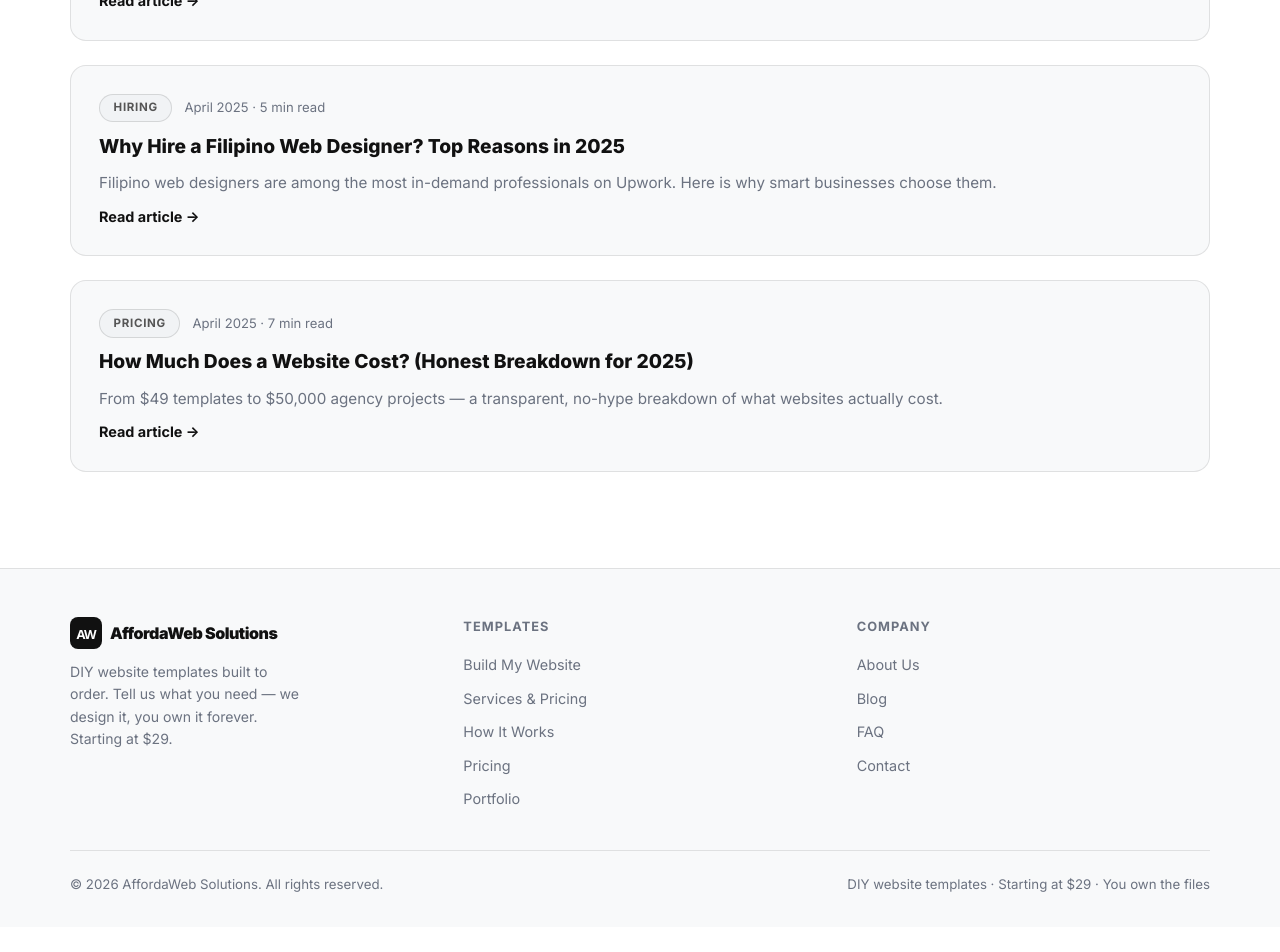
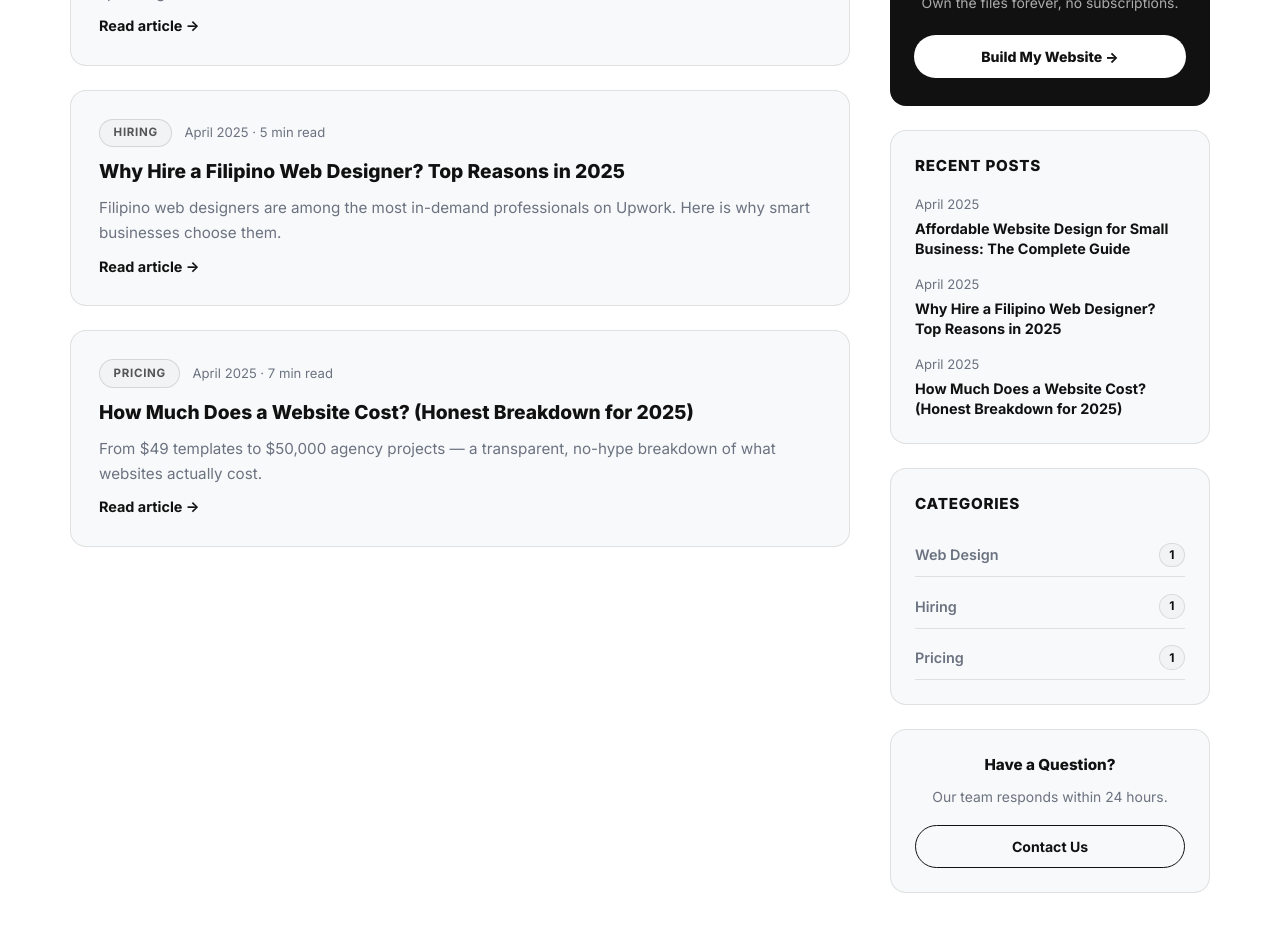
Before and after one commit to affordaweb/webtemp, a Next.js app: page /blog in a window 1280 px wide. Shown: the part 640-1592 px from the top of the page. Before the commit the page ends 1567 px from the top, so only its background shows below. Built offline with nearby package versions, Linux system fonts and the light colour scheme; no server answers.

Commit message:
feat: add sidebar to blog listing and all single post pages

```diff
--- a/app/blog/affordable-website-design-for-small-business/page.tsx
+++ b/app/blog/affordable-website-design-for-small-business/page.tsx
@@ -1,5 +1,6 @@
 import type { Metadata } from "next";
 import Link from "next/link";
+import BlogSidebar from "@/components/BlogSidebar";
 
 export const metadata: Metadata = {
   title: "Affordable Website Design for Small Business: The Complete Guide",
@@ -10,8 +11,11 @@ export const metadata: Metadata = {
 
 export default function Post() {
   return (
-    <article style={{ padding: "5rem 0 6rem" }}>
-      <div className="container-tight" style={{ maxWidth: 740, marginInline: "auto" }}>
+    <div style={{ padding: "5rem 0 6rem" }}>
+      <div className="container-tight">
+        <div className="blog-layout" style={{ display: "grid", gridTemplateColumns: "1fr 320px", gap: "2.5rem", alignItems: "start" }}>
+          {/* Article */}
+          <article>
         <Link href="/blog" style={{ color: "var(--text-muted)", textDecoration: "none", fontSize: "0.9rem", fontWeight: 600, display: "inline-flex", alignItems: "center", gap: "0.35rem", marginBottom: "2rem" }}>
           ← Back to Blog
         </Link>
@@ -89,7 +93,12 @@ export default function Post() {
             <Link href="/generate" className="btn-primary">Order Your Website — from $49 →</Link>
           </div>
         </div>
+      </article>
+
+          {/* Sidebar */}
+          <BlogSidebar currentSlug="affordable-website-design-for-small-business" />
+        </div>
       </div>
-    </article>
+    </div>
   );
 }
--- a/app/blog/how-much-does-a-website-cost/page.tsx
+++ b/app/blog/how-much-does-a-website-cost/page.tsx
@@ -1,5 +1,6 @@
 import type { Metadata } from "next";
 import Link from "next/link";
+import BlogSidebar from "@/components/BlogSidebar";
 
 export const metadata: Metadata = {
   title: "How Much Does a Website Cost? (Honest Breakdown for 2025)",
@@ -49,8 +50,11 @@ const TIERS = [
 
 export default function Post() {
   return (
-    <article style={{ padding: "5rem 0 6rem" }}>
-      <div className="container-tight" style={{ maxWidth: 740, marginInline: "auto" }}>
+    <div style={{ padding: "5rem 0 6rem" }}>
+      <div className="container-tight">
+        <div className="blog-layout" style={{ display: "grid", gridTemplateColumns: "1fr 320px", gap: "2.5rem", alignItems: "start" }}>
+          {/* Article */}
+          <article>
         <Link href="/blog" style={{ color: "var(--text-muted)", textDecoration: "none", fontSize: "0.9rem", fontWeight: 600, display: "inline-flex", alignItems: "center", gap: "0.35rem", marginBottom: "2rem" }}>
           ← Back to Blog
         </Link>
@@ -129,7 +133,12 @@ export default function Post() {
             <Link href="/generate" className="btn-primary">Order My Website →</Link>
           </div>
         </div>
+      </article>
+
+          {/* Sidebar */}
+          <BlogSidebar currentSlug="how-much-does-a-website-cost" />
+        </div>
       </div>
-    </article>
+    </div>
   );
 }
--- a/app/blog/page.tsx
+++ b/app/blog/page.tsx
@@ -1,5 +1,6 @@
 import type { Metadata } from "next";
 import Link from "next/link";
+import BlogSidebar from "@/components/BlogSidebar";
 
 export const metadata: Metadata = {
   title: "Blog — Affordable Website Design Tips & Guides",
@@ -74,6 +75,8 @@ export default function BlogPage() {
 
       <section style={{ padding: "5rem 0 6rem" }}>
         <div className="container-tight">
+          <div className="blog-layout" style={{ display: "grid", gridTemplateColumns: "1fr 320px", gap: "2.5rem", alignItems: "start" }}>
+            {/* Posts */}
             <div style={{ display: "flex", flexDirection: "column", gap: "1.5rem" }}>
               {POSTS.map((post) => (
                 <Link key={post.slug} href={`/blog/${post.slug}`} style={{ textDecoration: "none", color: "inherit" }}>
@@ -92,6 +95,10 @@ export default function BlogPage() {
                 </Link>
               ))}
             </div>
+
+            {/* Sidebar */}
+            <BlogSidebar />
+          </div>
         </div>
       </section>
     </>
--- a/app/blog/why-hire-a-filipino-web-designer/page.tsx
+++ b/app/blog/why-hire-a-filipino-web-designer/page.tsx
@@ -1,5 +1,6 @@
 import type { Metadata } from "next";
 import Link from "next/link";
+import BlogSidebar from "@/components/BlogSidebar";
 
 export const metadata: Metadata = {
   title: "Why Hire a Filipino Web Designer? Top Reasons in 2025",
@@ -10,8 +11,11 @@ export const metadata: Metadata = {
 
 export default function Post() {
   return (
-    <article style={{ padding: "5rem 0 6rem" }}>
-      <div className="container-tight" style={{ maxWidth: 740, marginInline: "auto" }}>
+    <div style={{ padding: "5rem 0 6rem" }}>
+      <div className="container-tight">
+        <div className="blog-layout" style={{ display: "grid", gridTemplateColumns: "1fr 320px", gap: "2.5rem", alignItems: "start" }}>
+          {/* Article */}
+          <article>
         <Link href="/blog" style={{ color: "var(--text-muted)", textDecoration: "none", fontSize: "0.9rem", fontWeight: 600, display: "inline-flex", alignItems: "center", gap: "0.35rem", marginBottom: "2rem" }}>
           ← Back to Blog
         </Link>
@@ -68,7 +72,12 @@ export default function Post() {
             <Link href="/generate" className="btn-primary">Get Your Website — from $49 →</Link>
           </div>
         </div>
+      </article>
+
+          {/* Sidebar */}
+          <BlogSidebar currentSlug="why-hire-a-filipino-web-designer" />
+        </div>
       </div>
-    </article>
+    </div>
   );
 }
--- a/app/globals.css
+++ b/app/globals.css
@@ -238,3 +238,10 @@ body {
 .status-pending   { background: rgba(234,179,8,0.12); color: #B45309; border: 1px solid rgba(234,179,8,0.35); }
 .status-paid      { background: rgba(22,163,74,0.12); color: #166534; border: 1px solid rgba(22,163,74,0.35); }
 .status-delivered { background: rgba(0,0,0,0.06); color: #374151; border: 1px solid rgba(0,0,0,0.15); }
+
+/* Blog two-column (article + sidebar) */
+@media (max-width: 900px) {
+  .blog-layout {
+    grid-template-columns: 1fr !important;
+  }
+}
--- /dev/null
+++ b/components/BlogSidebar.tsx
@@ -0,0 +1,182 @@
+import Link from "next/link";
+
+const RECENT_POSTS = [
+  {
+    slug: "affordable-website-design-for-small-business",
+    title: "Affordable Website Design for Small Business: The Complete Guide",
+    date: "April 2025",
+    category: "Web Design",
+  },
+  {
+    slug: "why-hire-a-filipino-web-designer",
+    title: "Why Hire a Filipino Web Designer? Top Reasons in 2025",
+    date: "April 2025",
+    category: "Hiring",
+  },
+  {
+    slug: "how-much-does-a-website-cost",
+    title: "How Much Does a Website Cost? (Honest Breakdown for 2025)",
+    date: "April 2025",
+    category: "Pricing",
+  },
+];
+
+const CATEGORIES = [
+  { label: "Web Design", count: 1 },
+  { label: "Hiring", count: 1 },
+  { label: "Pricing", count: 1 },
+];
+
+export default function BlogSidebar({ currentSlug }: { currentSlug?: string }) {
+  return (
+    <aside style={{ display: "flex", flexDirection: "column", gap: "1.5rem" }}>
+
+      {/* CTA Widget */}
+      <div
+        style={{
+          background: "#111111",
+          borderRadius: "1rem",
+          padding: "1.75rem 1.5rem",
+          textAlign: "center",
+        }}
+      >
+        <div style={{ fontSize: "2rem", marginBottom: "0.75rem" }}>🚀</div>
+        <h3 style={{ color: "#ffffff", fontWeight: 800, fontSize: "1.05rem", lineHeight: 1.35, marginBottom: "0.65rem" }}>
+          Get Your Website Built Today
+        </h3>
+        <p style={{ color: "rgba(255,255,255,0.65)", fontSize: "0.87rem", lineHeight: 1.6, marginBottom: "1.25rem" }}>
+          Custom-designed template from $29. Own the files forever, no subscriptions.
+        </p>
+        <Link
+          href="/generate"
+          style={{
+            display: "block",
+            background: "#ffffff",
+            color: "#111111",
+            fontWeight: 800,
+            fontSize: "0.88rem",
+            padding: "0.7rem 1rem",
+            borderRadius: "999px",
+            textDecoration: "none",
+            transition: "opacity 0.15s",
+          }}
+        >
+          Build My Website →
+        </Link>
+      </div>
+
+      {/* Recent Posts */}
+      <div
+        style={{
+          background: "var(--surface)",
+          border: "1.5px solid var(--border)",
+          borderRadius: "1rem",
+          padding: "1.5rem",
+        }}
+      >
+        <h3 style={{ fontWeight: 800, fontSize: "0.95rem", color: "#111111", marginBottom: "1.1rem", textTransform: "uppercase", letterSpacing: "0.05em" }}>
+          Recent Posts
+        </h3>
+        <div style={{ display: "flex", flexDirection: "column", gap: "1rem" }}>
+          {RECENT_POSTS.filter((p) => p.slug !== currentSlug).map((post) => (
+            <Link key={post.slug} href={`/blog/${post.slug}`} style={{ textDecoration: "none", color: "inherit" }}>
+              <div style={{ display: "flex", flexDirection: "column", gap: "0.25rem" }}>
+                <span style={{ fontSize: "0.82rem", color: "var(--text-muted)" }}>{post.date}</span>
+                <span
+                  style={{
+                    fontSize: "0.9rem",
+                    fontWeight: 700,
+                    color: "#111111",
+                    lineHeight: 1.4,
+                    transition: "opacity 0.15s",
+                  }}
+                >
+                  {post.title}
+                </span>
+              </div>
+            </Link>
+          ))}
+        </div>
+      </div>
+
+      {/* Categories */}
+      <div
+        style={{
+          background: "var(--surface)",
+          border: "1.5px solid var(--border)",
+          borderRadius: "1rem",
+          padding: "1.5rem",
+        }}
+      >
+        <h3 style={{ fontWeight: 800, fontSize: "0.95rem", color: "#111111", marginBottom: "1.1rem", textTransform: "uppercase", letterSpacing: "0.05em" }}>
+          Categories
+        </h3>
+        <div style={{ display: "flex", flexDirection: "column", gap: "0.5rem" }}>
+          {CATEGORIES.map((cat) => (
+            <div
+              key={cat.label}
+              style={{
+                display: "flex",
+                justifyContent: "space-between",
+                alignItems: "center",
+                padding: "0.55rem 0",
+                borderBottom: "1px solid var(--border)",
+              }}
+            >
+              <span style={{ fontSize: "0.9rem", color: "var(--text-muted)", fontWeight: 600 }}>{cat.label}</span>
+              <span
+                style={{
+                  background: "var(--surface-2)",
+                  border: "1.5px solid var(--border)",
+                  borderRadius: "999px",
+                  fontSize: "0.75rem",
+                  fontWeight: 700,
+                  color: "#111111",
+                  padding: "0.15rem 0.6rem",
+                  minWidth: "1.6rem",
+                  textAlign: "center",
+                }}
+              >
+                {cat.count}
+              </span>
+            </div>
+          ))}
+        </div>
+      </div>
+
+      {/* Contact Widget */}
+      <div
+        style={{
+          background: "var(--surface)",
+          border: "1.5px solid var(--border)",
+          borderRadius: "1rem",
+          padding: "1.5rem",
+          textAlign: "center",
+        }}
+      >
+        <h3 style={{ fontWeight: 800, fontSize: "0.95rem", color: "#111111", marginBottom: "0.6rem" }}>
+          Have a Question?
+        </h3>
+        <p style={{ fontSize: "0.87rem", color: "var(--text-muted)", lineHeight: 1.6, marginBottom: "1rem" }}>
+          Our team responds within 24 hours.
+        </p>
+        <Link
+          href="/contact"
+          style={{
+            display: "block",
+            border: "1.5px solid #111111",
+            color: "#111111",
+            fontWeight: 700,
+            fontSize: "0.88rem",
+            padding: "0.65rem 1rem",
+            borderRadius: "999px",
+            textDecoration: "none",
+          }}
+        >
+          Contact Us
+        </Link>
+      </div>
+
+    </aside>
+  );
+}
```
Lines whose indentation alone changed are shown as unchanged.
